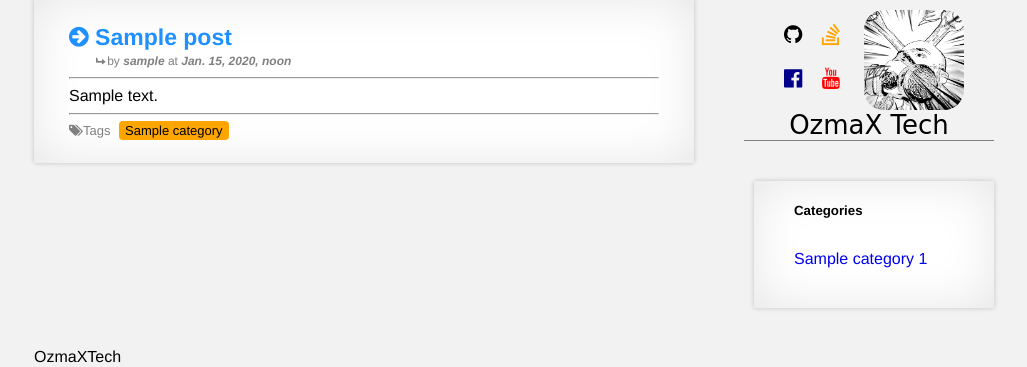
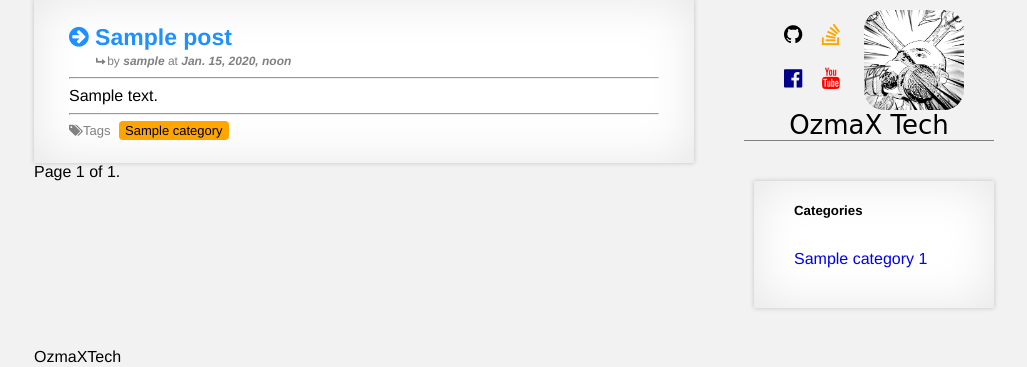
Before and after one commit to ozmax/ozmaxweb, a Django app: page /blog/ in a window 1280 px wide. Shown: the part 81-448 px from the top of the page, without its empty margins (126-1153 px from the left). Run offline with Django 3.2, Linux system fonts and the light colour scheme; tables that the repository leaves empty hold one stand-in row (values such as "Sample post"); some libraries are stand-ins or nearby versions; some web fonts are replaced.

Commit message:
add basic pagination to blog

```diff
--- a/ozmaxweb/blog/templates/blog/home.html
+++ b/ozmaxweb/blog/templates/blog/home.html
@@ -40,6 +40,19 @@
 
             </div>
 	   {% endfor %}
+        <div class="pagination">
+            <span class="step-links">
+                {% if posts.has_previous %}
+                    <a href="?page={{ posts.previous_page_number }}">previous</a>
+                {% endif %}
+                <span class="current">
+                    Page {{ posts.number }} of {{ posts.paginator.num_pages }}.
+                </span>
+                {% if posts.has_next %}
+                    <a href="?page={{ posts.next_page_number }}">next</a>
+                {% endif %}
+            </span>
+        </div>
     </div>
 {% include 'blog/sidebar.html' %}
 {% endblock %}
--- a/ozmaxweb/blog/views.py
+++ b/ozmaxweb/blog/views.py
@@ -1,10 +1,19 @@
 from django.shortcuts import render
+from django.core.paginator import Paginator, EmptyPage, PageNotAnInteger
 
 from .models import Post, Category
 
 
 def home(request):
     posts = Post.objects.all().order_by('-created_at')
+    paginator = Paginator(posts, 5)
+    page = request.GET.get('page')
+    try:
+        posts = paginator.page(page)
+    except PageNotAnInteger:
+        posts = paginator.page(1)
+    except EmptyPage:
+        posts = paginator.page(paginator.num_pages)
     categories = Category.objects.all()
     context = {'posts': posts, 'categories': categories}
     tmpl = 'blog/home.html'
```
